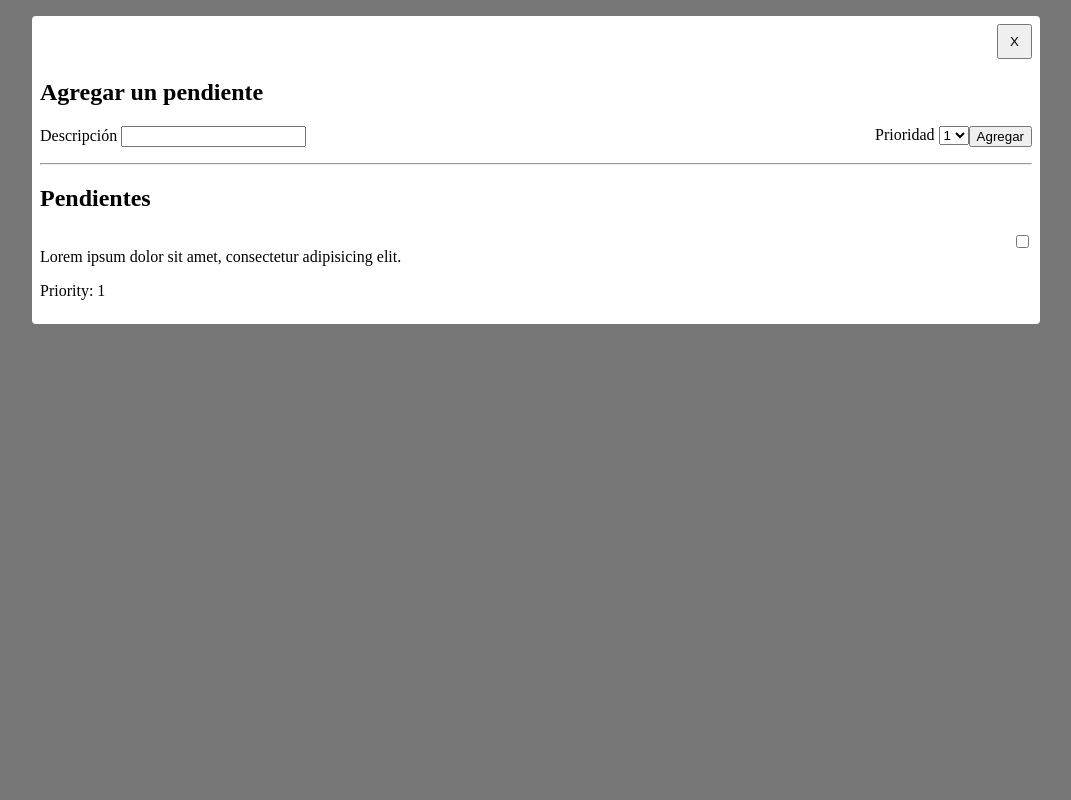
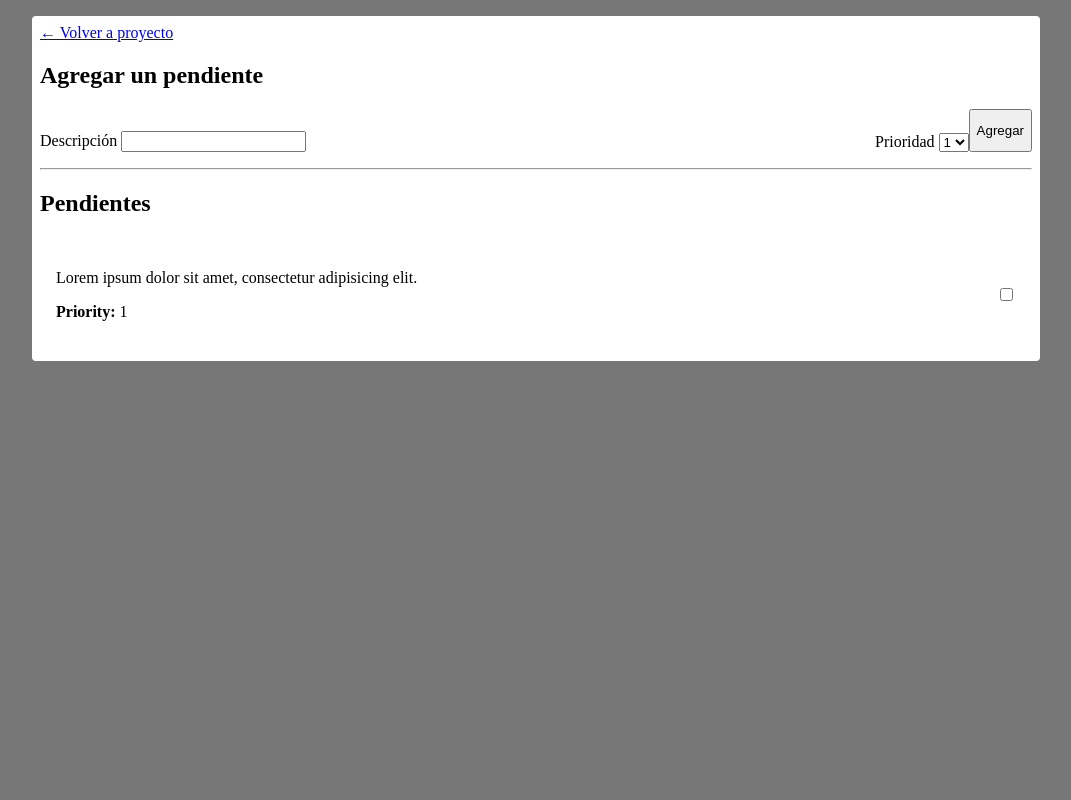
Before and after one commit to FernanEd/pendientes_py, a Flask app: template app/templates/pendientes.html in a window 1280 px wide. Shown: the whole page, without its empty margins (104-1175 px from the left). Run offline with Flask 2, Linux system fonts and the light colour scheme; the template is opened without the code that fills it, so the values that code supplies are empty.

Commit message:
added modal logic

```diff
--- a/app/templates/pendientes.html
+++ b/app/templates/pendientes.html
@@ -22,6 +22,12 @@
   #pendientes-form{
     display: flex;
     flex-direction: row;
+    align-items: flex-end;
+    z-index: 99;
+  }
+
+  #pendientes-form button{
+    height: 43px;
   }
 
   .input-group:first-of-type{
@@ -35,15 +41,20 @@
   }
 
   .pendientes-item{
+    padding: 1rem;
     display: flex;
+    align-items: center;
     justify-content: space-between;
+    border: 1px solid var(--disabled);
+    border-left: 5px solid var(--primary);
+    border-radius: 0rem 0.25rem 0.25rem 0rem;
   }
 </style>
 {% endblock %}
 
 <div id="pendiente-bg">
   <div id="pendiente-modal">
-    <button id="close-btn" class="btn btn-disabled">X</button>
+    <a id="modal-exit" href="#" class="sm-link">&larr; Volver a proyecto</a>
     <h2>Agregar un pendiente</h2>
     <form id="pendientes-form">
       <div class='input-group'>
@@ -71,15 +82,13 @@
     <h2>Pendientes</h2>
     <section id="pendientes-wrapper">
       <article class="pendientes-item">
-        <div class="pendientes-body">
+        <div>
           <p>Lorem ipsum dolor sit amet, consectetur adipisicing elit.</p>
-          <p>Priority: 1</p>
+          <p><strong>Priority:</strong> 1</p>
         </div>
         <div>
           <input type="checkbox" name="" id="">
         </div>
-
-
       </article>
     </section>
   </div>
@@ -87,13 +96,32 @@
 
 {% block script %}
 <script>
+
+  // CODIGO MODAL
+
   let modalActive = false;
+  let modalBtn = document.querySelector("#modal-exit");
+  let modalBG = document.querySelector("#pendiente-bg");
+  const toggleModal = () => {
+    modalBG.style.display = modalActive? 'initial' : 'none';
+    modalActive = !modalActive;
+  }
+  modalBtn.addEventListener('click', toggleModal);
+  window.compartido = {...window.compartido, toggleModal}
 
-  let modalBG = document.querySelector("#pendiente-bg");
+  // CODIGO PROYECTO FORM
+  const $pendiente_desc = document.querySelector('#pendiente-desc')
+  const $pendiente_priority = document.querySelector('#pendiente-priority')
 
+  document.querySelector('#pendientes-form').addEventListener('submit', e => {
+    e.preventDefault();
+    let desc = $pendiente_desc.value;
+    let priority = $pendiente_priority.value;
+    console.log(desc, priority);
+    // addProyecto({title, desc})
+    // //Clear form
+    // e.target.reset()
+  })
 
-  // const toggleModal = () => {
-
-  // }
 </script>
 {% endblock %}
```
Also changed, not shown: app/templates/base.html (+10 -0 lines), app/templates/index.html (+7 -1 lines), app.db.
